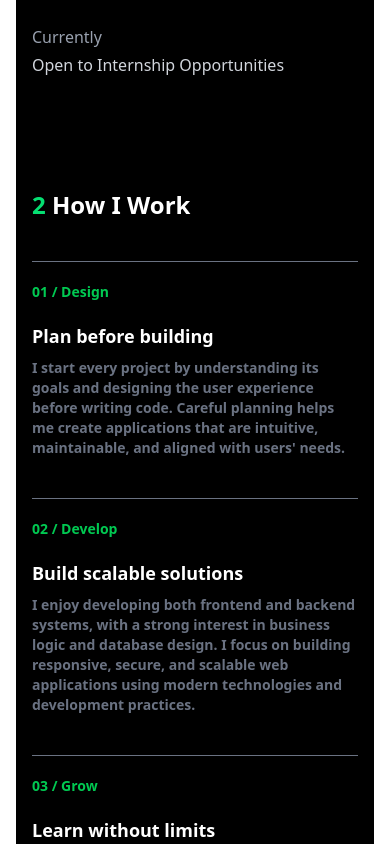
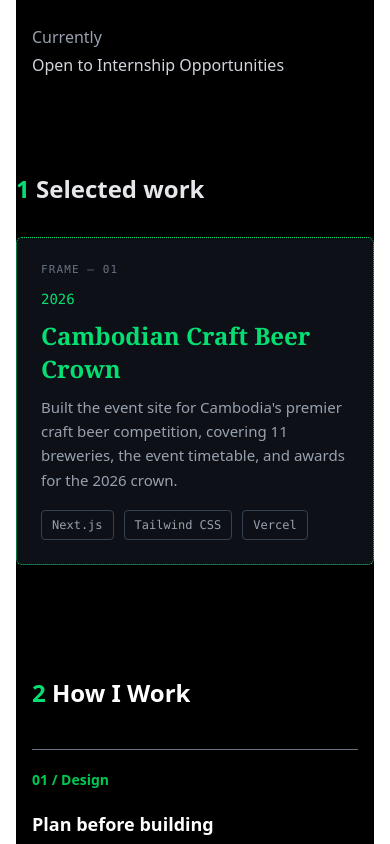
Before and after one commit to Rith0068/sothearith-is-portfolio, a Nuxt app: page / in a window 390 px wide. Shown: the part 2220-3064 px from the top of the page. Built offline with nearby package versions, Linux system fonts and the light colour scheme.

Commit message:
addd more about work the work show about project that i was do

```diff
--- a/app/components/header.vue
+++ b/app/components/header.vue
@@ -13,6 +13,7 @@
       <!-- Desktop nav links -->
       <div class="hidden md:flex gap-6 lg:gap-10 text-base lg:text-lg">
         <NuxtLink to="#about" class="text-gray-400 hover:text-green-500 hover:border-b">About</NuxtLink>
+        <NuxtLink to="#work" class="text-gray-400 hover:text-green-500 hover:border-b">Work</NuxtLink>
         <NuxtLink to="#prosecss" class="text-gray-400 hover:text-green-500 hover:border-b">Process</NuxtLink>
         <NuxtLink to="#experiences" class="text-gray-400 hover:text-green-500 hover:border-b">Experience</NuxtLink>
         <NuxtLink to="#contact" class="text-gray-400 hover:text-green-500 hover:border-b">Contact</NuxtLink>
--- a/app/pages/about/index.vue
+++ b/app/pages/about/index.vue
@@ -58,7 +58,7 @@ const contactMe = [
   },
   {
     tittle: "Project",
-    contact: " 13+"
+    contact: " 14+"
   },
   {
     tittle: "Specialties",
--- a/app/pages/index.vue
+++ b/app/pages/index.vue
@@ -18,9 +18,21 @@
         </FadeInSection>
       </section>
 
+      <section class="py-12 sm:py-16 md:py-25" id="work">
+        <FadeInSection direction="left">
+          <Work />
+        </FadeInSection>
+      </section>
+
       <section class="py-16 sm:py-24 md:py-40 lg:py-60" id="prosecss">
         <FadeInSection direction="up">
           <Prosecss />
+        </FadeInSection>
+      </section>
+
+      <section class="pt-16 sm:pt-24 md:pt-32 lg:pt-50 pb-12 sm:pb-16 md:pb-20" id="contact">
+        <FadeInSection direction="up" :duration="1000">
+          <Work />
         </FadeInSection>
       </section>
 
@@ -45,4 +57,5 @@ import About from './about/index.vue'
 import Prosecss from './prosecss/index.vue'
 import Experiences from './experiences/index.vue'
 import Contact from './contact/index.vue'
+import Work from './work/index.vue'
 </script>
--- a/app/pages/work/index.vue
+++ b/app/pages/work/index.vue
@@ -1,3 +1,61 @@
 <template>
+  <div class="flex flex-col w-full gap-8">
+    <h3 class="font-bold text-2xl sm:text-[28px] md:text-[32px] text-gray-200">
+      <span class="text-green-400">{{ projects.length }}</span> Selected work
+    </h3>
 
+    <div class="grid grid-cols-1 sm:grid-cols-2 gap-6">
+      <article
+        v-for="(project, i) in projects"
+        :key="project.title"
+        class="relative flex flex-col gap-2.5 rounded-md border-[1.5px] border-dotted border-green-400 bg-[#0d1117] p-6"
+      >
+        <span class="font-mono text-[11px] tracking-widest uppercase text-gray-500">
+          FRAME — {{ String(i + 1).padStart(2, '0') }}
+        </span>
+
+        <p class="font-mono text-sm text-green-400">{{ project.year }}</p>
+
+        <h4 class="font-serif font-bold text-2xl leading-snug">
+          <a
+            v-if="project.link"
+            :href="project.link"
+            target="_blank"
+            rel="noopener noreferrer"
+            class="text-green-400 hover:underline underline-offset-4"
+          >
+            {{ project.title }}
+          </a>
+          <span v-else class="text-green-400">{{ project.title }}</span>
+        </h4>
+
+        <p class="text-gray-400 text-[15px] leading-relaxed">
+          {{ project.description }}
+        </p>
+
+        <div class="flex flex-wrap gap-2.5 mt-2">
+          <span
+            v-for="tag in project.tags"
+            :key="tag"
+            class="font-mono text-xs text-gray-400 border border-gray-700 rounded px-2.5 py-1.5"
+          >
+            {{ tag }}
+          </span>
+        </div>
+      </article>
+    </div>
+  </div>
 </template>
+
+<script setup>
+const projects = [
+  {
+    year: "2026",
+    title: "Cambodian Craft Beer Crown",
+    description:
+      "Built the event site for Cambodia's premier craft beer competition, covering 11 breweries, the event timetable, and awards for the 2026 crown.",
+    tags: ["Next.js", "Tailwind CSS", "Vercel"],
+    link: "https://cambodian-craft-beer-crown-playgrou-wheat.vercel.app/",
+  },
+];
+</script>
```
